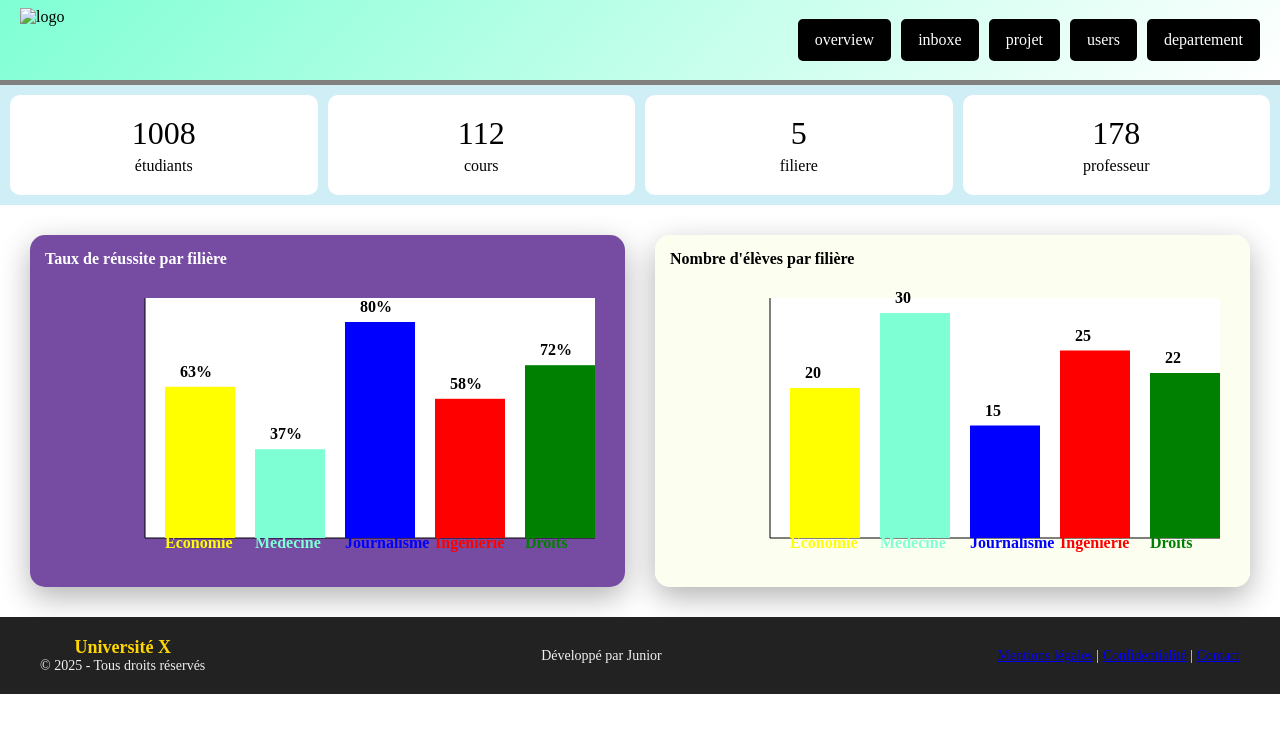
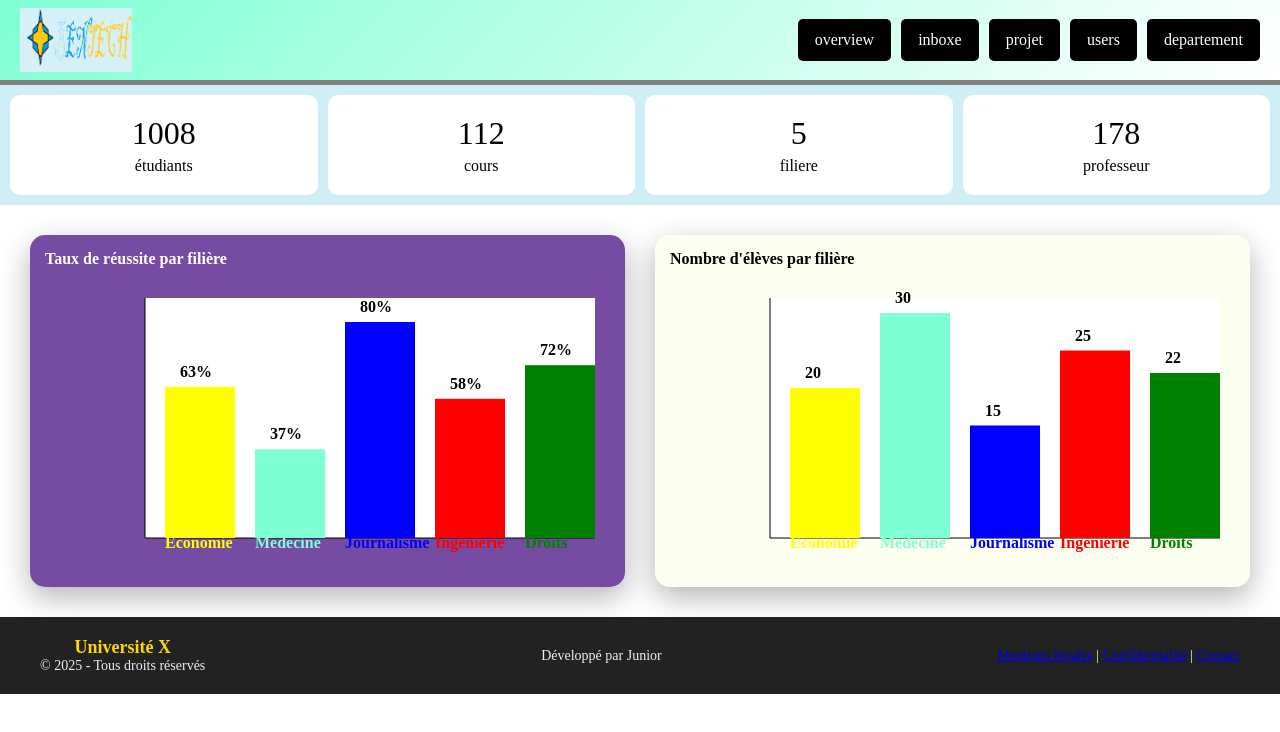
Before and after one commit to junior2178/Tableau-de-bord, a plain HTML site: page index.html in a window 1280 px wide. Drawn offline with Linux system fonts and the light colour scheme.

Commit message:
Update index.html

```diff
--- a/index.html
+++ b/index.html
@@ -223,7 +223,7 @@
 
 <body>
   <header>
-    <img src="logo.png" alt="logo" id="logo">
+    <img src="index.png" alt="logo" id="logo">
     <div id="menu-toggle">☰</div>
     <div id="boite">
       <div>overview</div>
```
